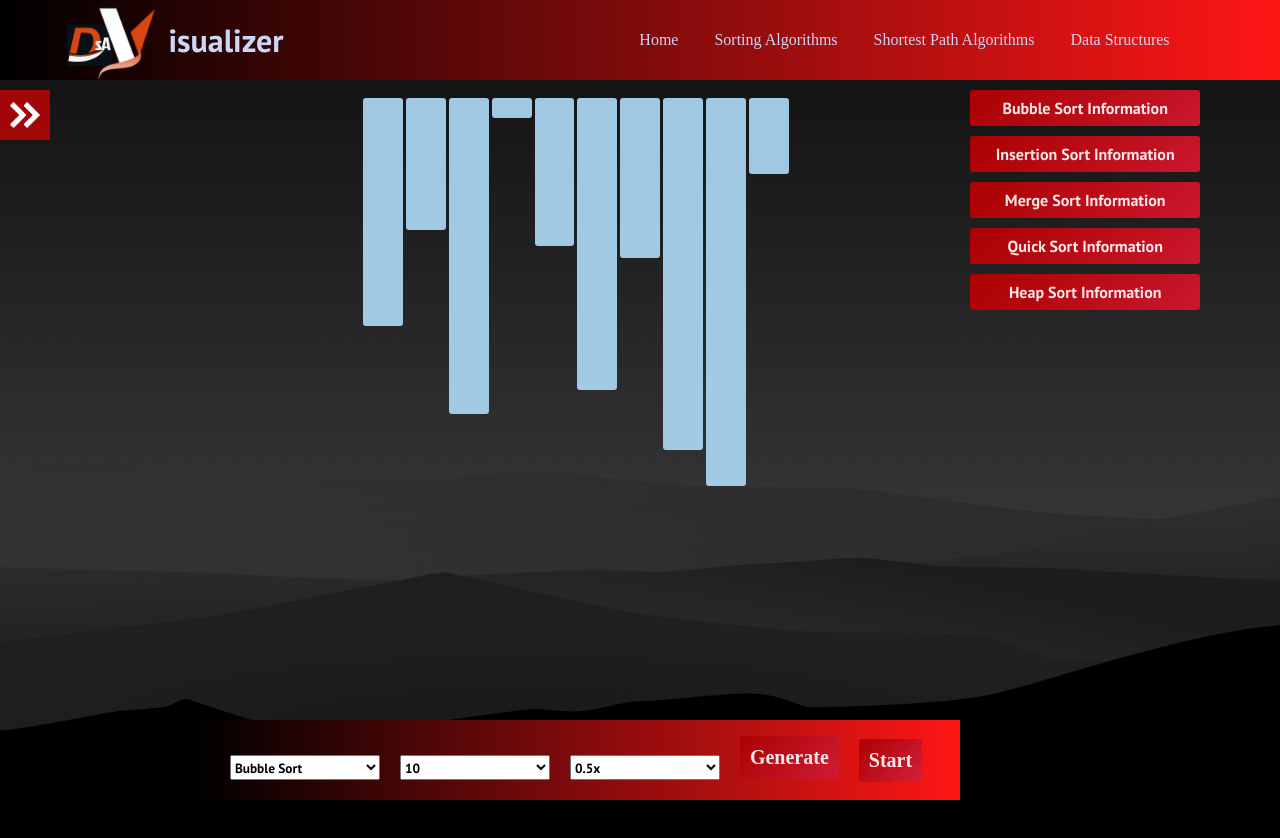
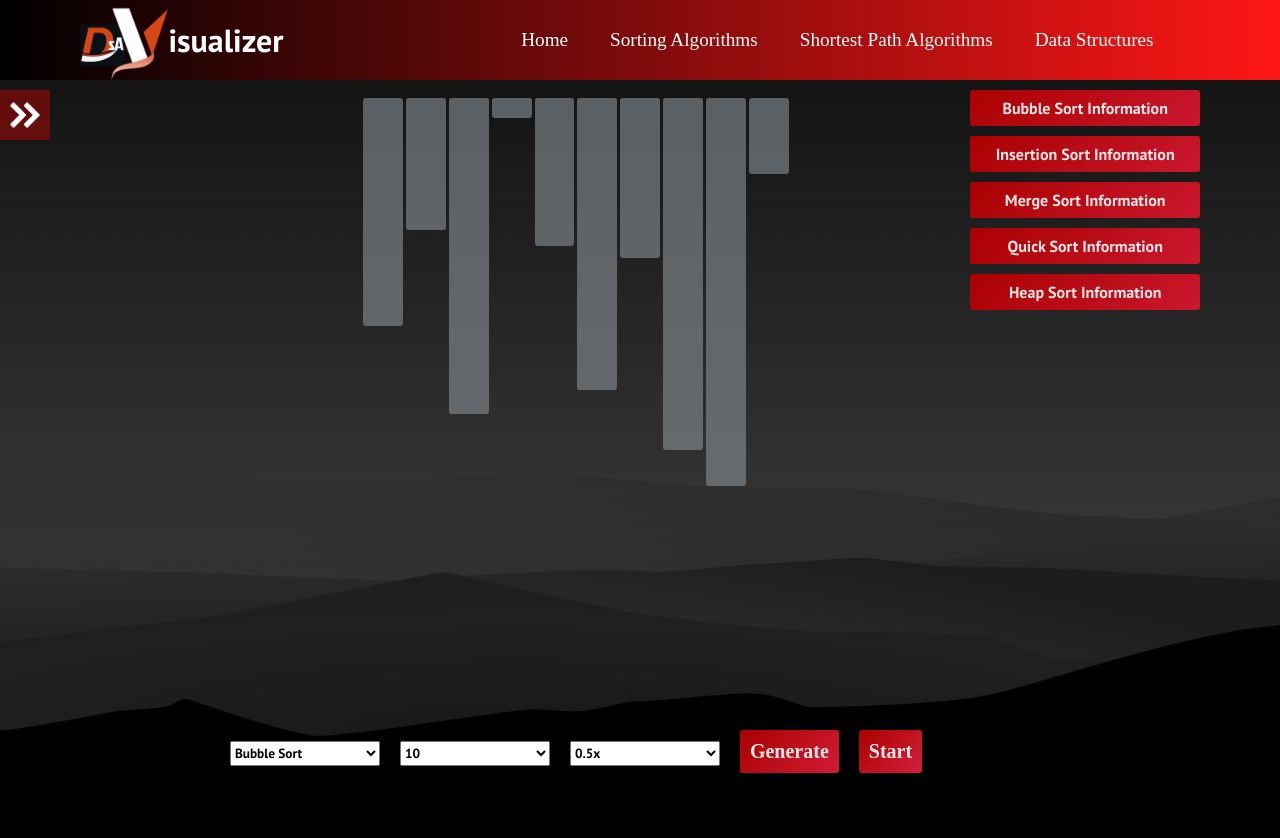
Before and after one commit to Jordiak/Visualizer, a React (Create React App) app: page /sorting-algorithms in a window 1280 px wide. Shown: the top 838 px of the page. Built offline with nearby package versions, Linux system fonts and the light colour scheme; what js_dsal would draw is missing.

Commit message:
Altered Color Scheme and Adjusted Elements for the Three Pages

```diff
--- a/src/components/functions/Collapsible.css
+++ b/src/components/functions/Collapsible.css
@@ -15,7 +15,7 @@
   width: 50px;
   height: 50px;
   background: unset;
-  background-color: rgba(214, 2, 2, 0.726);
+  background-color: rgba(214, 2, 2, 0.4);
   background-size: cover;
   border-radius: 0px;
   animation: unset;
@@ -30,7 +30,7 @@
 .collapsible .side-content {
   padding: 1rem;
   text-align: justify;
-  background-color: rgba(214, 2, 2, 0.726);
+  background-color: rgba(214, 2, 2, 0.2);
   width: 100%;
   color: aliceblue;
 }
@@ -42,10 +42,9 @@
 }
 
 .left-table tr:nth-child(even) {
-  background-color: rgba(150, 212, 212, 0.4);
-
-
+  background-color: rgba(150, 212, 212, 0.2);
 }
-.left-table th:nth-child(even),.left-table td:nth-child(even) {
+.left-table th:nth-child(even),
+.left-table td:nth-child(even) {
   background-color: rgba(150, 212, 212, 0.4);
 }
--- a/src/components/pages/sorting.css
+++ b/src/components/pages/sorting.css
@@ -14,7 +14,7 @@
   resize: horizontal;
   position: relative;
   align-items: flex-start;
-  background-color: rgba(175, 218, 248, 0.911);
+  background-color: rgba(132, 141, 146, 0.623);
   transition: all 0.4s ease-in;
   border-radius: 3px;
 }
@@ -59,34 +59,34 @@ button {
   }
 }
 /* NAVBAR STARTS */
-.navbar {
+.navbar-sorting {
   top: 0;
   overflow: hidden;
   font-size: 16px;
   min-height: 60px;
   text-align: center;
 }
-.navbar .options {
+.navbar-sorting .options {
   margin: 10px;
   text-align: center;
 }
-.navbar a {
+.navbar-sorting a {
   outline: none;
   cursor: pointer;
   color: #ccd6f6;
   padding: 13px 13px;
   text-decoration: none;
 }
-.navbar > a:hover {
+.navbar-sorting > a:hover {
   color: #64ffda;
 }
-.navbar #menu {
+.navbar-sorting #menu {
   margin-top: 15px;
   width: 150px;
   height: 25px;
   outline: none;
 }
-.navbar > .icon {
+.navbar-sorting > .icon {
   display: none;
 }
 #start {
--- a/src/components/pathFindingVisualizer/Node/Node.css
+++ b/src/components/pathFindingVisualizer/Node/Node.css
@@ -1,9 +1,8 @@
 .node {
   width: 25px;
   height: 25px;
-  outline: 1px solid rgb(175, 216, 248);
+  outline: 1px solid rgba(132, 141, 146, 0.623);
   display: inline-block;
-
 }
 
 .node-finish {
@@ -48,7 +47,7 @@
 }
 
 .node-wall {
-  background-color: rgb(175, 216, 248);
+  background-color: rgba(132, 141, 146, 0.623);
 }
 
 .node-shortest-path {
--- a/src/components/sortingNavbar.jsx
+++ b/src/components/sortingNavbar.jsx
@@ -27,7 +27,7 @@ class Navbar extends React.Component {
 
     render() {
         return (
-            <div className="navbar" id="navbar">
+            <div className="navbar-sorting" id="navbar">
                 <Algorithms
                     onChange = {this.props.onChange}
                     algorithms = {this.state.Algorithms}
--- a/src/stylesheet/ShowContainer.css
+++ b/src/stylesheet/ShowContainer.css
@@ -3,7 +3,7 @@ div.show-container {
   height: 64.3%;
   float: left;
   color: aliceblue;
-  background-color:  rgba(175, 218, 248, 0.705);
+  background-color: rgba(132, 141, 146, 0.623);
   font-family: -apple-system, BlinkMacSystemFont, "Segoe UI", Roboto, Oxygen,
     Ubuntu, Cantarell, "Open Sans", "Helvetica Neue", sans-serif;
 }
@@ -13,7 +13,7 @@ div.drawing {
   height: 100%;
   float: left;
   border-width: 1px;
-  border-color:none;
+  border-color: none;
   border-style: hidden;
   color: aliceblue;
 }
```
